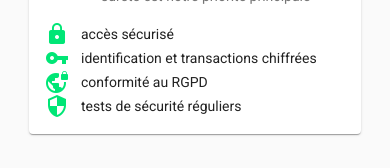
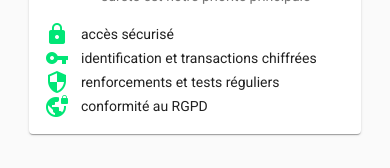
Before and after one commit to trendev/kiam-welcome, an Angular app: page /home in a window 390 px wide. Shown: the part 690-858 px from the top of the page. Built offline with nearby package versions, Linux system fonts and the light colour scheme.

Commit message:
responsive design + wording

```diff
--- a/src/app/home/home.component.html
+++ b/src/app/home/home.component.html
@@ -22,7 +22,8 @@
             <mat-card-header>
                 <i mat-card-avatar class="material-icons">cloud_download</i>
                 <mat-card-title>Application Cloud disponible partout et tout le temps</mat-card-title>
-                <mat-card-subtitle>kiam est une application web progressive, nécessitant simplement l'utilisation d'un navigateur web moderne</mat-card-subtitle>
+                <mat-card-subtitle>kiam est une application web progressive, nécessitant simplement l'utilisation d'un
+                    navigateur web moderne</mat-card-subtitle>
             </mat-card-header>
             <mat-card-content>
                 <div class="item">
@@ -43,7 +44,8 @@
             <mat-card-header>
                 <i mat-card-avatar class="material-icons">verified_user</i>
                 <mat-card-title>Securité renforcée</mat-card-title>
-                <mat-card-subtitle>vos données sont protégées et leur sûreté est notre priorité principale</mat-card-subtitle>
+                <mat-card-subtitle>vos données sont protégées et leur sûreté est notre priorité principale
+                </mat-card-subtitle>
             </mat-card-header>
             <mat-card-content>
                 <div class="item">
@@ -55,12 +57,12 @@
                     <span>identification et transactions chiffrées</span>
                 </div>
                 <div class="item">
+                    <mat-icon color="accent">security</mat-icon>
+                    <span>renforcements et tests réguliers</span>
+                </div>
+                <div class="item">
                     <mat-icon color="accent">vpn_lock</mat-icon>
                     <span>conformité au RGPD</span>
-                </div>
-                <div class="item">
-                    <mat-icon color="accent">security</mat-icon>
-                    <span>tests de sécurité réguliers</span>
                 </div>
             </mat-card-content>
         </mat-card>
--- a/src/app/home/home.component.scss
+++ b/src/app/home/home.component.scss
@@ -50,3 +50,9 @@ mat-card {
 .item > span {
     padding-left: 12px;
 }
+
+@media all and (max-device-width: 720px) {
+    .feature_card {
+        width: 100%;
+    }
+}
```
